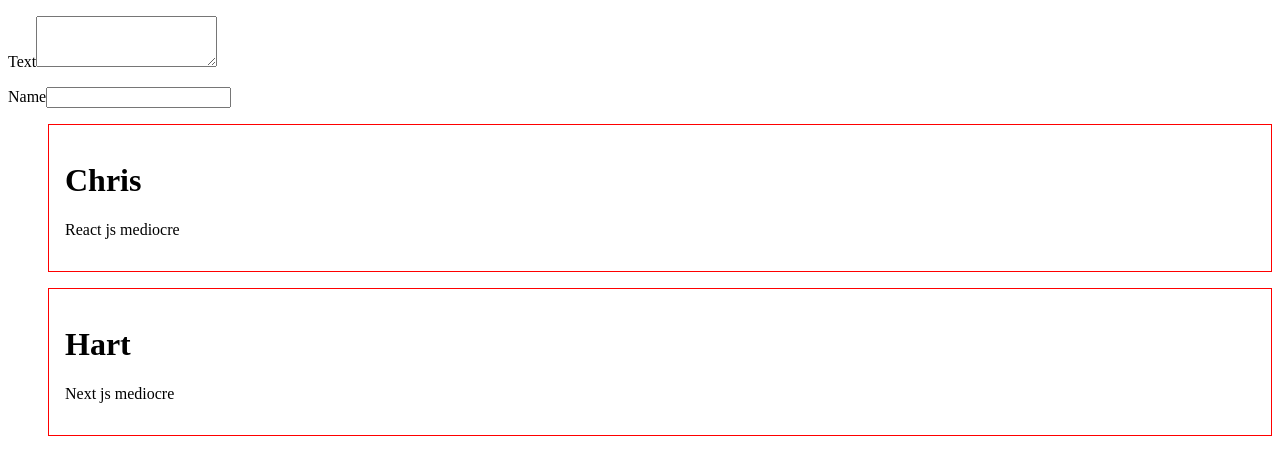
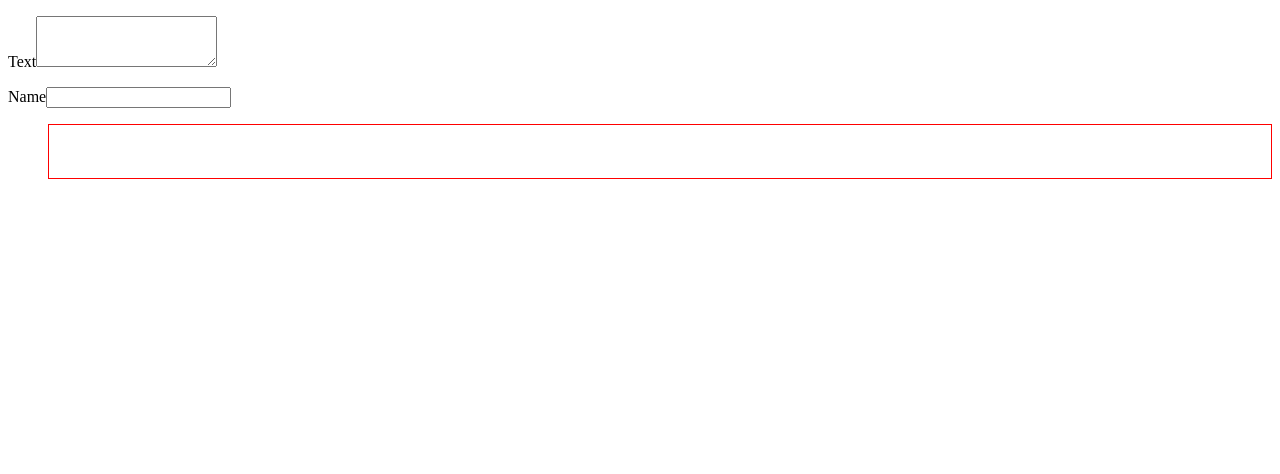
Before and after one commit to sisart003/react-js-boiler-plate, a React (Vite) app: page / in a window 1280 px wide. Shown: the top 474 px of the page. Built offline with nearby package versions, Linux system fonts and the light colour scheme.

Commit message:
Uplifting States

```diff
--- a/src/components/NewPost.jsx
+++ b/src/components/NewPost.jsx
@@ -1,22 +1,14 @@
-import { useState } from 'react';
-
-const NewPost = () => {
-  const [enteredBody, setEnteredBody] = useState('');
-
-  function changeBodyHandler(event){
-    setEnteredBody(event.target.value);
-  }
+const NewPost = (props) => {
 
   return (
     <form>
         <p>
             <label htmlFor="body">Text</label>
-            <textarea id="body" required rows={3} onChange={changeBodyHandler}></textarea>
+            <textarea id="body" required rows={3} onChange={props.onBodyChange}></textarea>
         </p>
-        <p>{enteredBody}</p>
         <p>
             <label htmlFor="name">Name</label>
-            <input type="text" id="name" required />
+            <input type="text" id="name" required onChange={props.onAuthorChange} />
         </p>
     </form>
   )
--- a/src/components/PostsList.jsx
+++ b/src/components/PostsList.jsx
@@ -1,13 +1,25 @@
+import { useState } from 'react';
+
 import Post from './Post';
 import NewPost from './NewPost';
 
 const PostsList = () => {
+  const [enteredBody, setEnteredBody] = useState('');
+  const [enteredAuthor, setEnteredAuthor] = useState('');
+
+  function bodyChangeHandler(event){
+    setEnteredBody(event.target.value);
+  }
+
+  function authorChangeHandler(event){
+    setEnteredAuthor(event.target.value);
+  }
+
   return (
     <>
-        <NewPost />
+        <NewPost onBodyChange={bodyChangeHandler} onAuthorChange={authorChangeHandler} />
         <ul>
-            <Post author="Chris" body="React js mediocre" />
-            <Post author="Hart" body="Next js mediocre" />
+            <Post author={enteredAuthor} body={enteredBody} />
         </ul>
     </>
 
```
